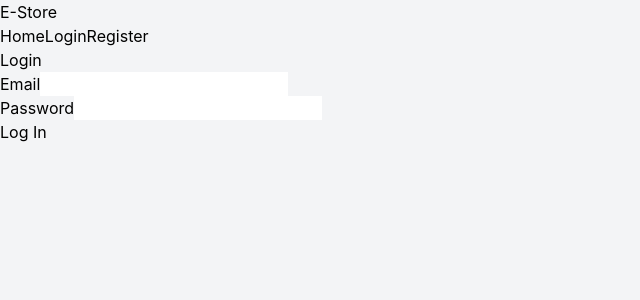
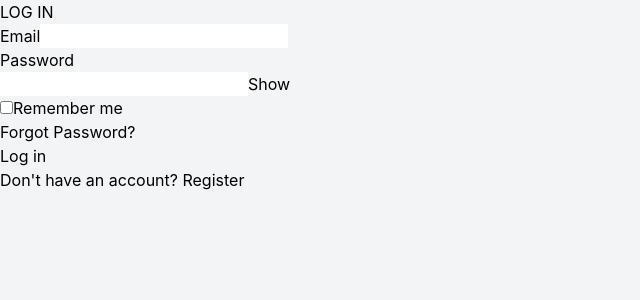
Before and after one commit to Tiohardadi/mini-ecommerce, a React (Vite) app: page /login in a window 1280 px wide. Shown: the top 300 px of the page, without its empty margins (0-640 px from the left). Built offline with nearby package versions, Linux system fonts and the light colour scheme.

Commit message:
redesign Login & register

```diff
--- a/src/App.jsx
+++ b/src/App.jsx
@@ -1,4 +1,4 @@
-import { Routes, Route } from 'react-router'
+import { Routes, Route, useLocation } from 'react-router'
 import Navbar from './components/Navbar'
 import Home from './pages/Home'
 import ProductDetail from './pages/ProductDetail'
@@ -14,6 +14,10 @@
 
 function App() {
   const { isLoading } = useAuth()
+  const location = useLocation()
+
+  // Check if the current path is login or register
+  const hideNavbar = ['/login', '/register'].includes(location.pathname)
 
   if (isLoading) {
     return <div className="flex items-center justify-center min-h-screen">Loading...</div>
@@ -21,7 +25,7 @@
 
   return (
     <div className="min-h-screen bg-gray-100">
-      <Navbar />
+      {!hideNavbar && <Navbar />}
       <div className="container mx-auto py-4 px-4">
         <Routes>
           <Route path="/" element={<Home />} />
--- a/src/components/CartItem.jsx
+++ b/src/components/CartItem.jsx
@@ -21,7 +21,8 @@
     <div className="flex items-center justify-between p-4 border-b">
       <div className="flex items-center space-x-4">
         <img
-          src={`/api/placeholder/80/80`}
+        //   src={`/api/placeholder/80/80`}
+          src={`https://mrmockup.com/wp-content/uploads/2024/07/Free-Backside-T-Shirt-Mockup-Square-1024x1024.jpg?x33229`}
           alt={item.product.name}
           className="w-16 h-16 object-cover rounded"
         />
--- a/src/components/ProductCard.jsx
+++ b/src/components/ProductCard.jsx
@@ -19,7 +19,9 @@
     <div className="bg-white rounded-lg shadow-md overflow-hidden transition-transform hover:scale-105">
       <Link to={`/product/${product.id}`}>
         <img
-          src={`/api/placeholder/300/200`}
+        //   src={`/api/placeholder/300/200`}
+          src={`https://mrmockup.com/wp-content/uploads/2024/07/Free-Backside-T-Shirt-Mockup-Square-1024x1024.jpg?x33229`}
+
           alt={product.name}
           className="w-full h-48 object-cover"
         />
--- a/src/contexts/AuthContext.jsx
+++ b/src/contexts/AuthContext.jsx
@@ -28,8 +28,9 @@
 
   const login = async (email, password) => {
     try {
-      const { user, token } = await apiLogin(email, password)
+      const { user, token, userId } = await apiLogin(email, password)
       localStorage.setItem('token', token)
+      localStorage.setItem('userId', userId)
       setUser(user)
       return true
     } catch (error) {
--- a/src/pages/Login.jsx
+++ b/src/pages/Login.jsx
@@ -1,5 +1,5 @@
 import { useState } from 'react'
-import { useNavigate, useLocation } from 'react-router'
+import { useNavigate, useLocation, Link } from 'react-router'
 import { useAuth } from '../contexts/AuthContext'
 
 const Login = () => {
@@ -10,6 +10,7 @@
   const [password, setPassword] = useState('')
   const [error, setError] = useState('')
   const [isLoading, setIsLoading] = useState(false)
+  const [showPassword, setShowPassword] = useState(false)
 
   const from = location.state?.from?.pathname || '/'
 
@@ -33,19 +34,19 @@
   }
 
   return (
-    <div className="max-w-md mx-auto">
-      <div className="bg-white rounded-lg shadow-lg p-6">
-        <h1 className="text-2xl font-bold mb-6 text-center">Login</h1>
+    <div className="min-h-screen w-full flex items-center justify-center">
+      <div className="w-full max-w-md border border-gray-300 rounded-lg shadow-lg p-8">
+        <h2 className="text-2xl font-normal mb-8 text-center">LOG IN</h2>
 
         {error && (
-          <div className="bg-red-100 text-red-700 p-3 rounded mb-4">
+          <div className="mb-6 p-3 bg-gray-50 text-black text-sm">
             {error}
           </div>
         )}
 
-        <form onSubmit={handleSubmit}>
-          <div className="mb-4">
-            <label htmlFor="email" className="block text-sm font-medium mb-1">
+        <form onSubmit={handleSubmit} className="space-y-6">
+          <div>
+            <label htmlFor="email" className="block text-sm font-normal text-gray-700 mb-1">
               Email
             </label>
             <input
@@ -53,35 +54,67 @@
               id="email"
               value={email}
               onChange={(e) => setEmail(e.target.value)}
-              className="w-full p-2 border rounded"
+              className="w-full p-2 border border-gray-300 focus:outline-none"
               required
             />
           </div>
 
-          <div className="mb-6">
-            <label htmlFor="password" className="block text-sm font-medium mb-1">
+          <div>
+            <label htmlFor="password" className="block text-sm font-normal text-gray-700 mb-1">
               Password
             </label>
+            <div className="relative">
               <input
-              type="password"
+                type={showPassword ? "text" : "password"}
                 id="password"
                 value={password}
                 onChange={(e) => setPassword(e.target.value)}
-              className="w-full p-2 border rounded"
+                className="w-full p-2 border border-gray-300 focus:outline-none"
                 required
               />
+              <button
+                type="button"
+                className="absolute right-3 top-1/2 transform -translate-y-1/2 text-gray-500 text-xs uppercase"
+                onClick={() => setShowPassword(!showPassword)}
+              >
+                {showPassword ? "Hide" : "Show"}
+              </button>
+            </div>
+          </div>
+
+          <div className="flex items-center justify-between">
+            <div className="flex items-center">
+              <input
+                type="checkbox"
+                id="remember"
+                className="h-4 w-4 border border-gray-300"
+              />
+              <label htmlFor="remember" className="ml-2 text-sm text-gray-700">
+                Remember me
+              </label>
+            </div>
+            <Link to="/forgot-password" className="text-sm text-gray-700 hover:underline">
+              Forgot Password?
+            </Link>
           </div>
 
           <button
             type="submit"
             disabled={isLoading}
-            className={`w-full bg-blue-600 hover:bg-blue-700 text-white py-2 rounded ${
-              isLoading ? 'opacity-50 cursor-not-allowed' : ''
+            className={`w-full py-2 px-4 bg-black text-white text-sm uppercase tracking-wider ${
+              isLoading ? "opacity-50" : "hover:bg-gray-900"
             }`}
           >
-            {isLoading ? 'Logging in...' : 'Log In'}
+            {isLoading ? "Logging in..." : "Log in"}
           </button>
         </form>
+
+        <div className="mt-8 pt-6 border-t border-gray-200 text-center">
+          <p className="text-gray-700 text-sm">
+            Don't have an account?{" "}
+            <Link to="/register" className="text-black hover:underline">Register</Link>
+          </p>
+        </div>
       </div>
     </div>
   )
--- a/src/pages/ProductDetail.jsx
+++ b/src/pages/ProductDetail.jsx
@@ -77,7 +77,8 @@
       <div className="grid grid-cols-1 md:grid-cols-2 gap-8">
         <div>
           <img
-            src={`/api/placeholder/400/400`}
+            // src={`/api/placeholder/400/400`}
+            src={`https://mrmockup.com/wp-content/uploads/2024/07/Free-Backside-T-Shirt-Mockup-Square-1024x1024.jpg?x33229`}
             alt={product.name}
             className="w-full h-auto rounded-lg"
           />
--- a/src/pages/Register.jsx
+++ b/src/pages/Register.jsx
@@ -1,13 +1,16 @@
 import { useState } from 'react'
-import { useNavigate } from 'react-router'
+import { useNavigate, Link } from 'react-router'
 import { registerUser } from '../services/auth'
-import { motion } from 'framer-motion'
 
 const Register = () => {
   const navigate = useNavigate()
   const [formData, setFormData] = useState({ email: '', password: '', confirmPassword: '' })
   const [error, setError] = useState('')
   const [isLoading, setIsLoading] = useState(false)
+  const [showPassword, setShowPassword] = useState(false)
+  const [showConfirmPassword, setShowConfirmPassword] = useState(false)
+
+
 
   const handleSubmit = async (e) => {
     e.preventDefault()
@@ -35,29 +38,19 @@
   }
 
   return (
-    <div className="flex items-center justify-center min-h-screen bg-gradient-to-b from-blue-500 to-white">
-      <motion.div
-        className="bg-white bg-opacity-30 backdrop-blur-lg shadow-lg rounded-2xl p-8 w-full max-w-sm border border-white border-opacity-40 transform transition-all duration-500"
-        initial={{ y: 50, opacity: 0 }}
-        animate={{ y: 0, opacity: 1 }}
-        transition={{ duration: 0.5, ease: "easeOut" }}
-      >
-        <h1 className="text-3xl font-bold text-center text-gray-800 drop-shadow-lg mb-6">Register</h1>
+    <div className="min-h-screen w-full flex items-center justify-center ">
+      <div className="w-full max-w-md border border-gray-300 rounded-lg shadow-lg p-8">
+      <h2 className="text-2xl font-normal mb-8 text-center">REGISTER</h2>
 
         {error && (
-          <motion.div
-            className="bg-red-100 text-red-700 p-3 rounded mb-4 text-center shadow-md"
-            initial={{ opacity: 0, y: -10 }}
-            animate={{ opacity: 1, y: 0 }}
-            transition={{ duration: 0.3 }}
-          >
+          <div className="mb-6 p-3 bg-gray-50 text-black text-sm">
             {error}
-          </motion.div>
+          </div>
         )}
 
-        <form onSubmit={handleSubmit} className="space-y-4">
-          <motion.div whileFocus={{ scale: 1.05 }} transition={{ duration: 0.2 }}>
-            <label htmlFor="email" className="block text-sm font-medium text-gray-700">
+        <form onSubmit={handleSubmit} className="space-y-6">
+          <div>
+            <label htmlFor="email" className="block text-sm font-normal text-gray-700 mb-1">
               Email
             </label>
             <input
@@ -65,58 +58,75 @@
               id="email"
               value={formData.email}
               onChange={(e) => setFormData({ ...formData, email: e.target.value })}
-              className="w-full p-3 border rounded-lg bg-white text-gray-800 focus:ring-2 focus:ring-blue-400 transition-shadow shadow-sm focus:shadow-lg"
+              className="w-full p-2 border border-gray-300 focus:outline-none"
               required
             />
-          </motion.div>
+          </div>
 
-          <motion.div whileFocus={{ scale: 1.05 }} transition={{ duration: 0.2 }}>
-            <label htmlFor="password" className="block text-sm font-medium text-gray-700">
+          <div>
+            <label htmlFor="password" className="block text-sm font-normal text-gray-700 mb-1">
               Password
             </label>
+            <div className="relative">
               <input
-              type="password"
+                type={showPassword ? "text" : "password"}
                 id="password"
                 value={formData.password}
                 onChange={(e) => setFormData({ ...formData, password: e.target.value })}
-              className="w-full p-3 border rounded-lg bg-white text-gray-800 focus:ring-2 focus:ring-blue-400 transition-shadow shadow-sm focus:shadow-lg"
+                className="w-full p-2 border border-gray-300 focus:outline-none"
                 required
               />
-          </motion.div>
+              <button
+                type="button"
+                className="absolute right-3 top-1/2 transform -translate-y-1/2 text-gray-500 text-xs uppercase"
+                onClick={() => setShowPassword(!showPassword)}
+              >
+                {showPassword ? "Hide" : "Show"}
+              </button>
+            </div>
+          </div>
 
-          <motion.div whileFocus={{ scale: 1.05 }} transition={{ duration: 0.2 }}>
-            <label htmlFor="confirmPassword" className="block text-sm font-medium text-gray-700">
+          <div>
+            <label htmlFor="confirmPassword" className="block text-sm font-normal text-gray-700 mb-1">
               Confirm Password
             </label>
+            <div className="relative">
               <input
-              type="password"
+                type={showConfirmPassword ? "text" : "password"}
                 id="confirmPassword"
                 value={formData.confirmPassword}
                 onChange={(e) => setFormData({ ...formData, confirmPassword: e.target.value })}
-              className="w-full p-3 border rounded-lg bg-white text-gray-800 focus:ring-2 focus:ring-blue-400 transition-shadow shadow-sm focus:shadow-lg"
+                className="w-full p-2 border border-gray-300 focus:outline-none"
                 required
               />
-          </motion.div>
+              <button
+                type="button"
+                className="absolute right-3 top-1/2 transform -translate-y-1/2 text-gray-500 text-xs uppercase"
+                onClick={() => setShowConfirmPassword(!showConfirmPassword)}
+              >
+                {showConfirmPassword ? "Hide" : "Show"}
+              </button>
+            </div>
+          </div>
 
-          <motion.button
+          <button
             type="submit"
             disabled={isLoading}
-            whileHover={{ scale: 1.05 }}
-            whileTap={{ scale: 0.9 }}
-            className={`w-full text-white font-bold py-3 rounded-lg transition-all shadow-lg ${
-              isLoading
-                ? 'bg-gray-500 cursor-not-allowed'
-                : 'bg-blue-600 hover:bg-blue-700 active:scale-95 transform duration-150'
+            className={`w-full py-2 px-4 bg-black text-white text-sm uppercase tracking-wider ${
+              isLoading ? "opacity-50" : "hover:bg-gray-900"
             }`}
           >
-            {isLoading ? 'Registering...' : 'Register'}
-          </motion.button>
+            {isLoading ? "Registering..." : "Register"}
+          </button>
         </form>
 
-        <div className="text-center text-sm text-gray-800 mt-4">
-          Already have an account? <a href="/login" className="underline text-blue-600">Login</a>
+        <div className="mt-8 pt-6 border-t border-gray-200 text-center">
+          <p className="text-gray-700 text-sm">
+            Already have an account?{" "}
+            <Link to="/login" className="text-black hover:underline">Log in</Link>
+          </p>
         </div>
-      </motion.div>
+      </div>
     </div>
   )
 }
--- a/src/services/api.js
+++ b/src/services/api.js
@@ -58,9 +58,7 @@
 }
 
 export const addToCart = async (productId, quantity = 1) => {
-  // Get current user
-  const userResponse = await api.get('/users/me')
-  const userId = userResponse.data.id
+  const userId = localStorage.getItem('userId')
 
   // Check if product already in cart
   const cartResponse = await api.get(`/cart?userId=${userId}&productId=${productId}`)
--- a/src/services/auth.js
+++ b/src/services/auth.js
@@ -7,12 +7,14 @@
       const response = await axios.post(`${API_URL}/login`, { email, password })
       return {
         user: response.data.user,
-      token: response.data.accessToken
+        token: response.data.accessToken,
+        userId: response.data.user.id
       }
     } catch (error) {
       throw new Error('Invalid email or password')
     }
   }
+
 
 export const register = async (email, password) => {
   try {
```
Lines whose indentation alone changed are shown as unchanged.
